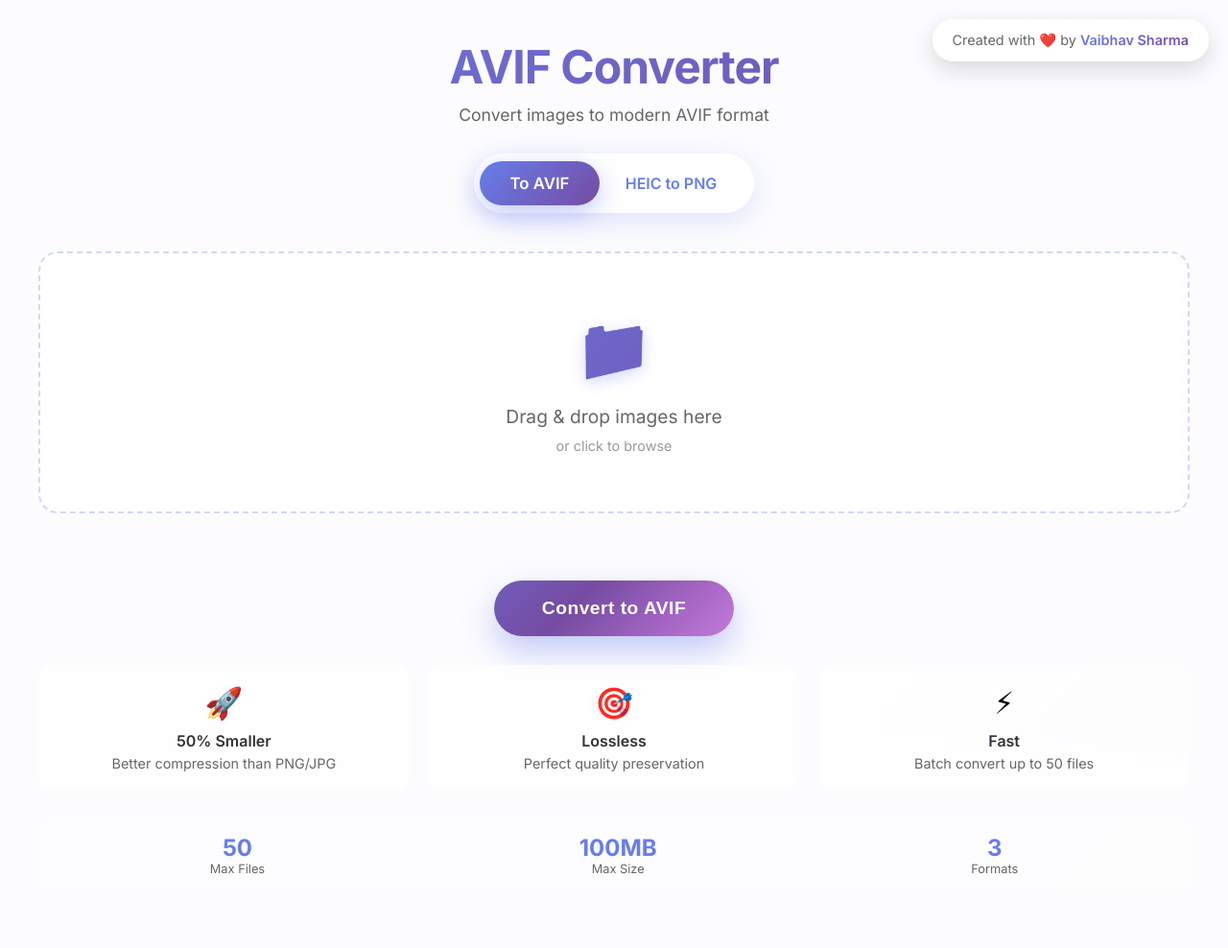
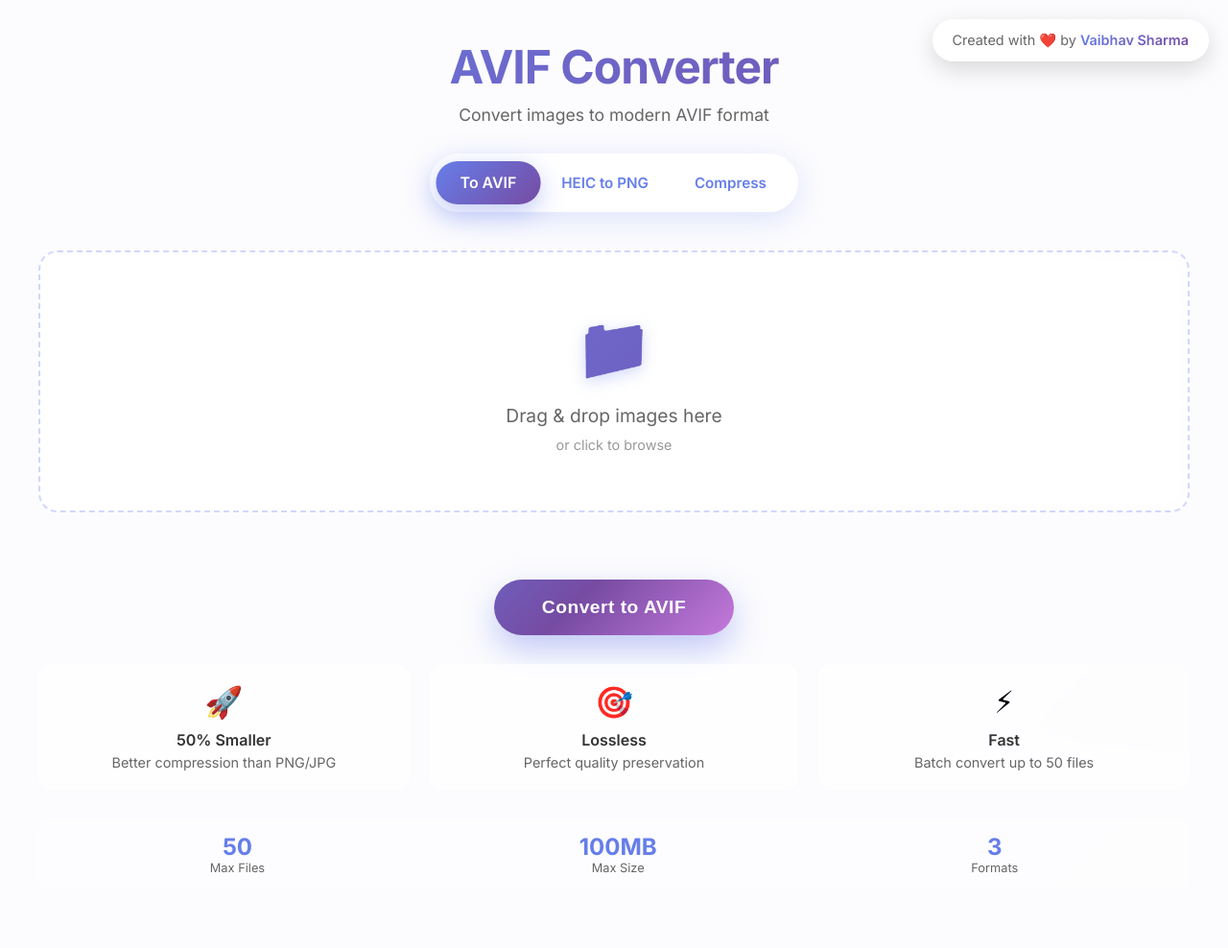
Before and after one commit to vaibhav17sharma/ImgToAvif, a Flask app: page / in a window 1280 px wide. Shown: the whole page at 96% size. After the commit the page ends 910 px from the top, so only its background shows below. Run offline with Flask 3, Linux system fonts and the light colour scheme; some libraries are stand-ins or nearby versions.

Commit message:
Feat: Same format Compress

```diff
--- a/app.py
+++ b/app.py
@@ -30,6 +30,8 @@ def allowed_file(filename, mode='avif'):
         return ext in ['png', 'jpg', 'jpeg']
     elif mode == 'png':
         return ext in ['heic', 'heif']
+    elif mode == 'compress':
+        return ext in ['png', 'jpg', 'jpeg']
     return False
 
 def cleanup_old_files():
@@ -126,6 +128,20 @@ def upload_ajax():
                 output_filename = f"{base_name}.png"
                 output_path = os.path.join(CONVERTED_FOLDER, output_filename)
                 img.save(output_path, 'PNG')
+
+            elif mode == 'compress':
+                # Lossless compression for same format
+                original_ext = filename.rsplit('.', 1)[1].lower()
+                if original_ext in ['jpg', 'jpeg']:
+                    if img.mode in ('RGBA', 'LA'):
+                        img = img.convert('RGB')
+                    output_filename = f"{base_name}.jpg"
+                    output_path = os.path.join(CONVERTED_FOLDER, output_filename)
+                    img.save(output_path, 'JPEG', quality=95, optimize=True)
+                else:  # PNG
+                    output_filename = f"{base_name}.png"
+                    output_path = os.path.join(CONVERTED_FOLDER, output_filename)
+                    img.save(output_path, 'PNG', optimize=True)
 
             # Ensure converted folder exists
             os.makedirs(CONVERTED_FOLDER, exist_ok=True)
@@ -230,6 +246,20 @@ def upload_form():
                 output_path = os.path.join(CONVERTED_FOLDER, output_filename)
                 img.save(output_path, 'PNG')
 
+            elif mode == 'compress':
+                # Lossless compression for same format
+                original_ext = filename.rsplit('.', 1)[1].lower()
+                if original_ext in ['jpg', 'jpeg']:
+                    if img.mode in ('RGBA', 'LA'):
+                        img = img.convert('RGB')
+                    output_filename = f"{base_name}.jpg"
+                    output_path = os.path.join(CONVERTED_FOLDER, output_filename)
+                    img.save(output_path, 'JPEG', quality=95, optimize=True)
+                else:  # PNG
+                    output_filename = f"{base_name}.png"
+                    output_path = os.path.join(CONVERTED_FOLDER, output_filename)
+                    img.save(output_path, 'PNG', optimize=True)
+
             # Ensure converted folder exists
             os.makedirs(CONVERTED_FOLDER, exist_ok=True)
 
@@ -286,11 +316,11 @@ def download_batch():
     zip_filename = f'converted_images_{str(uuid.uuid4())[:8]}.zip'
     zip_path = os.path.join(CONVERTED_FOLDER, zip_filename)
 
-    # Get all AVIF files from converted folder
+    # Get all converted files from converted folder
     try:
         with zipfile.ZipFile(zip_path, 'w', zipfile.ZIP_DEFLATED) as zipf:
             for filename in os.listdir(CONVERTED_FOLDER):
-                if filename.endswith('.avif'):
+                if filename.endswith(('.avif', '.png', '.jpg', '.jpeg')):
                     file_path = os.path.join(CONVERTED_FOLDER, filename)
                     zipf.write(file_path, filename)
 
--- a/static/script.js
+++ b/static/script.js
@@ -18,13 +18,20 @@ document.addEventListener('DOMContentLoaded', function() {
                 document.getElementById('uploadHint').textContent = 'or click to browse';
                 fileInput.accept = '.png,.jpg,.jpeg';
                 convertBtn.textContent = 'Convert to AVIF';
-            } else {
+            } else if (selectedMode === 'png') {
                 document.getElementById('pageTitle').textContent = 'HEIC to PNG Converter';
                 document.getElementById('pageSubtitle').textContent = 'Convert HEIC images to PNG format';
                 document.getElementById('uploadText').textContent = 'Drag & drop HEIC files here';
                 document.getElementById('uploadHint').textContent = 'or click to browse';
                 fileInput.accept = '.heic,.heif';
                 convertBtn.textContent = 'Convert to PNG';
+            } else {
+                document.getElementById('pageTitle').textContent = 'Image Compressor';
+                document.getElementById('pageSubtitle').textContent = 'Lossless compression for PNG and JPG files';
+                document.getElementById('uploadText').textContent = 'Drag & drop images here';
+                document.getElementById('uploadHint').textContent = 'or click to browse';
+                fileInput.accept = '.png,.jpg,.jpeg';
+                convertBtn.textContent = 'Compress Images';
             }
 
             fileInput.value = '';
@@ -122,7 +129,7 @@ document.addEventListener('DOMContentLoaded', function() {
         e.preventDefault();
 
         const mode = document.querySelector('input[name="mode"]:checked').value;
-        convertBtn.textContent = mode === 'avif' ? 'Converting to AVIF...' : 'Converting to PNG...';
+        convertBtn.textContent = mode === 'avif' ? 'Converting to AVIF...' : mode === 'png' ? 'Converting to PNG...' : 'Compressing...';
         convertBtn.disabled = true;
 
         // Clear any existing flash messages
@@ -158,7 +165,7 @@ document.addEventListener('DOMContentLoaded', function() {
         }
 
         const mode2 = document.querySelector('input[name="mode"]:checked').value;
-        convertBtn.textContent = mode2 === 'avif' ? 'Convert to AVIF' : 'Convert to PNG';
+        convertBtn.textContent = mode2 === 'avif' ? 'Convert to AVIF' : mode2 === 'png' ? 'Convert to PNG' : 'Compress Images';
         convertBtn.disabled = false;
     });
 });
@@ -180,11 +187,11 @@ function showResults(results) {
                 <div class="summary-stats">
                     <div class="stat">
                         <div class="stat-number">${results.files.length > 0 ? (results.files.reduce((sum, f) => sum + (isNaN(f.savings_percent) ? 0 : f.savings_percent), 0) / results.files.length).toFixed(1) : 0}%</div>
-                        <div class="stat-label">${results.mode === 'avif' ? 'Average Savings' : 'Size Change'}</div>
+                        <div class="stat-label">${results.mode === 'png' ? 'Size Change' : 'Average Savings'}</div>
                     </div>
                     <div class="stat">
                         <div class="stat-number">${formatFileSize2(Math.abs(results.files.reduce((sum, f) => sum + (f.original_size - f.converted_size), 0)))}</div>
-                        <div class="stat-label">${results.mode === 'avif' ? 'Total Saved' : 'Size Difference'}</div>
+                        <div class="stat-label">${results.mode === 'png' ? 'Size Difference' : 'Total Saved'}</div>
                     </div>
                 </div>
             </div>
@@ -204,7 +211,7 @@ function showResults(results) {
                                 <div class="size-value">${formatFileSize2(file.original_size)}</div>
                             </div>
                             <div class="size-info">
-                                <div class="size-label">${results.mode === 'avif' ? 'AVIF' : 'PNG'}</div>
+                                <div class="size-label">${results.mode === 'avif' ? 'AVIF' : results.mode === 'png' ? 'PNG' : 'Compressed'}</div>
                                 <div class="size-value">${formatFileSize2(file.converted_size)}</div>
                             </div>
                         </div>
--- a/static/style.css
+++ b/static/style.css
@@ -49,6 +49,7 @@ h1 {
     box-shadow: 0 8px 32px rgba(102, 126, 234, 0.2);
     width: fit-content;
     border: 1px solid rgba(255, 255, 255, 0.3);
+    flex-wrap: wrap;
 }
 
 .mode-switcher input[type="radio"] {
@@ -56,7 +57,7 @@ h1 {
 }
 
 .mode-switcher label {
-    padding: 12px 30px;
+    padding: 12px 24px;
     background: transparent;
     color: #667eea;
     border: none;
@@ -67,6 +68,7 @@ h1 {
     user-select: none;
     position: relative;
     z-index: 2;
+    font-size: 0.95em;
 }
 
 .mode-switcher label:hover {
--- a/templates/index.html
+++ b/templates/index.html
@@ -23,6 +23,8 @@
             <label for="avifMode">To AVIF</label>
             <input type="radio" id="pngMode" name="mode" value="png">
             <label for="pngMode">HEIC to PNG</label>
+            <input type="radio" id="compressMode" name="mode" value="compress">
+            <label for="compressMode">Compress</label>
         </div>
 
         {% with messages = get_flashed_messages() %}
```
Also changed, not shown: README.md.
